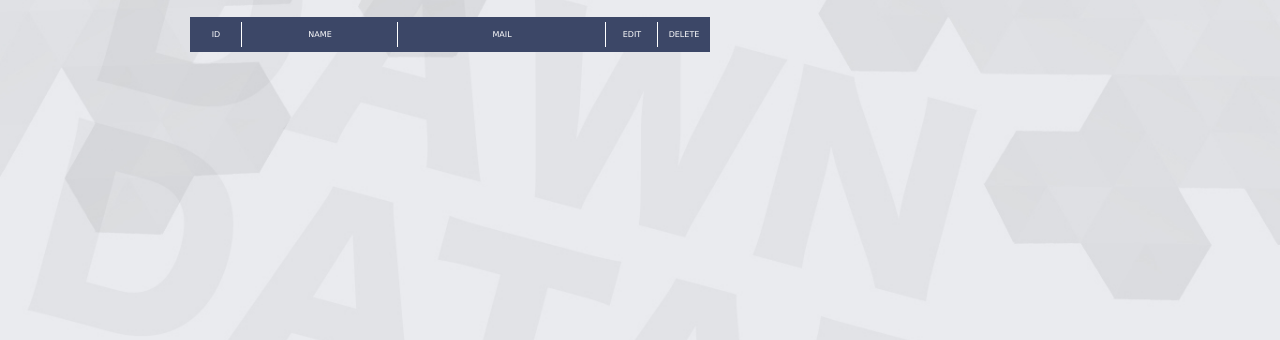
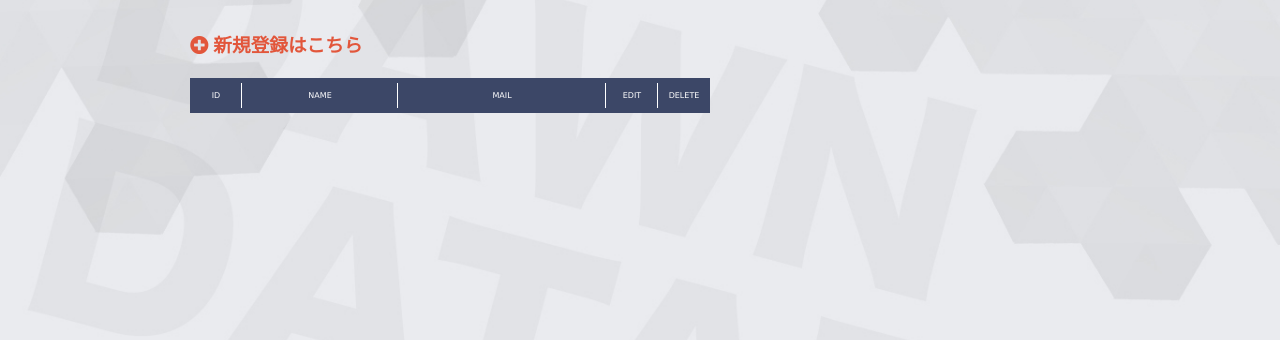
Before and after one commit to IHprogram/PHP---, a PHP site: page /ServerSideCurriculum/list.php in a window 1280 px wide. Shown: the part 83-423 px from the top of the page. Run offline with PHP 8.4, Linux system fonts and the light colour scheme; data that the repository does not hold is empty; some libraries are stand-ins or nearby versions.

Commit message:
新規登録ボタンの作成（create_form.htmlへ飛ぶリンクボタンの作成）

```diff
--- a/USER_LIST/list.php
+++ b/USER_LIST/list.php
@@ -55,6 +55,11 @@ $result = $stmt->fetchAll(PDO::FETCH_ASSOC); // MySQLから取ってきたデー
         </header>
 
         <div id="content">
+            <div class="create_btn">
+                <button>
+                    <a href="create_form.html"><i class="fas fa-plus-circle"> 新規登録はこちら</i></a>
+                </button>
+            </div>
             <table style="border-collapse: separate">
                     <tr>
                         <td class="id">ID</td>
```
Lines whose indentation alone changed are shown as unchanged.
